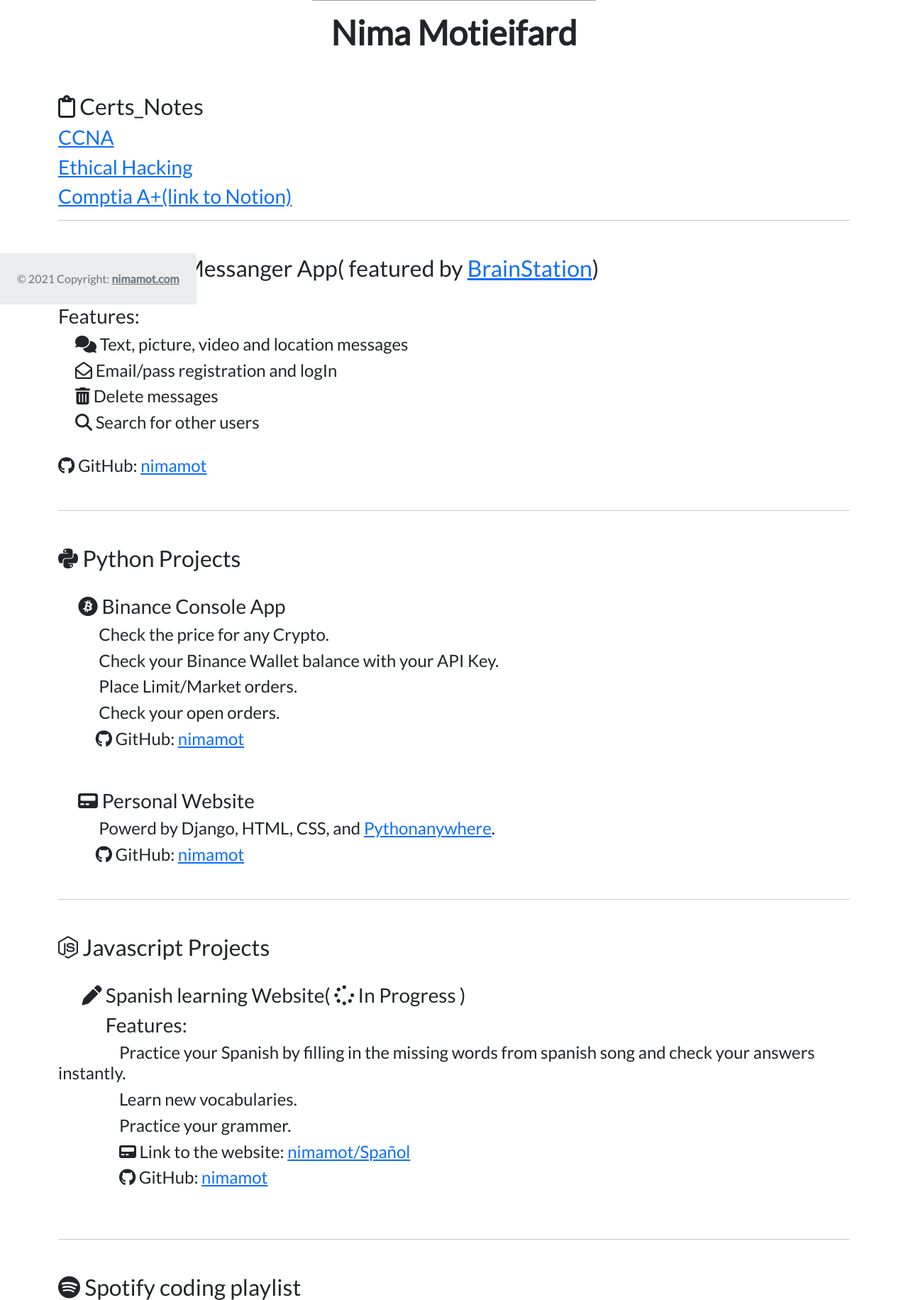
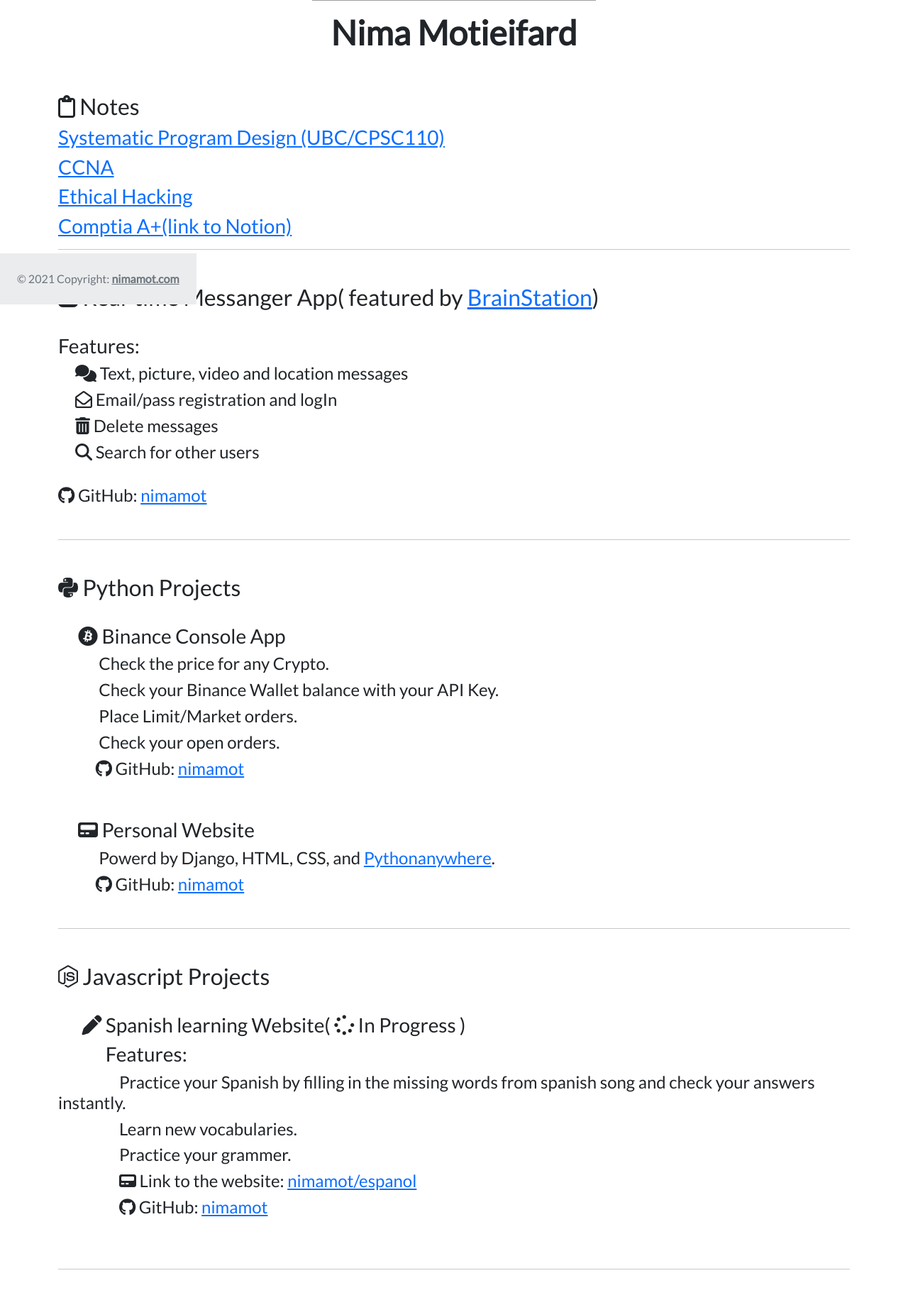
Before and after one commit to nimamot/Personal-Website, a Django app: page / in a window 1280 px wide. Shown: the part 371-2203 px from the top of the page at 71% size. Run offline with Django 3.2, Linux system fonts and the light colour scheme; data comes from the database, SQL or seed files in the repository; both versions use the stored data as it was after the commit; some libraries are stand-ins or nearby versions; grey boxes are pictures that could not be loaded.

Commit message:
minor changes

```diff
--- a/linux/templates/linux/all_linux.html
+++ b/linux/templates/linux/all_linux.html
@@ -1,7 +1,7 @@
 {% extends 'portfolio/base.html' %}
 {% load static %}
 {% block content %}
-<h1 id="blogtitle" class="font-weight-bold text-center">Linux</h1>
+<h1 id="blogtitle" class="font-weight-bold text-center">Ethical Hacking</h1>
 <!--<h3 class="text-center mb-5"> photography_Caffeee has written {{ linuxs.count }} linux{{ linuxs.count|pluralize }}</h3>-->
 
 {% for linux in linuxs %}
--- a/portfolio/templates/portfolio/home.html
+++ b/portfolio/templates/portfolio/home.html
@@ -15,10 +15,12 @@
     <h1 id="hometext" class="font-weight-bold">Nima Motieifard</h1>
   </div>
 </div>
-<h2 class="mt-5"><i class="far fa-clipboard"></i> Certs_Notes</h2>
+<h2 class="mt-5"><i class="far fa-clipboard"></i> Notes</h2>
+<h3><a href="https://honey-stay-5a5.notion.site/754fe34c4a5e47729f2b62ae479762dc?v=2b237de07c1749e494e06e068901f537">Systematic Program Design (UBC/CPSC110)</a></h3>
 <h3><a href={% url 'blog:all_blogs' %}>CCNA</a></h3>
 <h3><a href={% url 'linux:all_linux' %}>Ethical Hacking</a></h3>
 <h3><a href="https://honey-stay-5a5.notion.site/A-ff3ef1d90abb4b18a99ec9bd59f0aafe">Comptia A+(link to Notion)</a></h3>
+
 <hr>
 <h2 class="mt-5"><i class="fab fa-swift"></i> Real-time Messanger App( featured by <a href="https://brainstation.io">BrainStation</a>)</h2>
 <br>
@@ -65,7 +67,7 @@
 <h4>&emsp; &emsp; &emsp; Practice your Spanish by filling in the missing words from spanish song and check your answers instantly.</h4>
 <h4>&emsp; &emsp; &emsp; Learn new vocabularies.</h4>
 <h4>&emsp; &emsp; &emsp; Practice your grammer.</h4>
-<h4>&emsp; &emsp; &emsp; <i class="fas fa-pager"></i> Link to the website: <a href="https://nimamot.github.io/Spanish/" target="blank">nimamot/Spañol</a></h4>
+<h4>&emsp; &emsp; &emsp; <i class="fas fa-pager"></i> Link to the website: <a href="https://nimamot.github.io/Spanish/" target="blank">nimamot/espanol</a></h4>
 <h4>&emsp; &emsp; &emsp; <i class="fab fa-github"></i> GitHub: <a href="https://github.com/nimamot/Spanish" target="blank">nimamot</a></h4>
 <br>
 <br>
```
Also changed, not shown: db.sqlite3, 1 other file.
